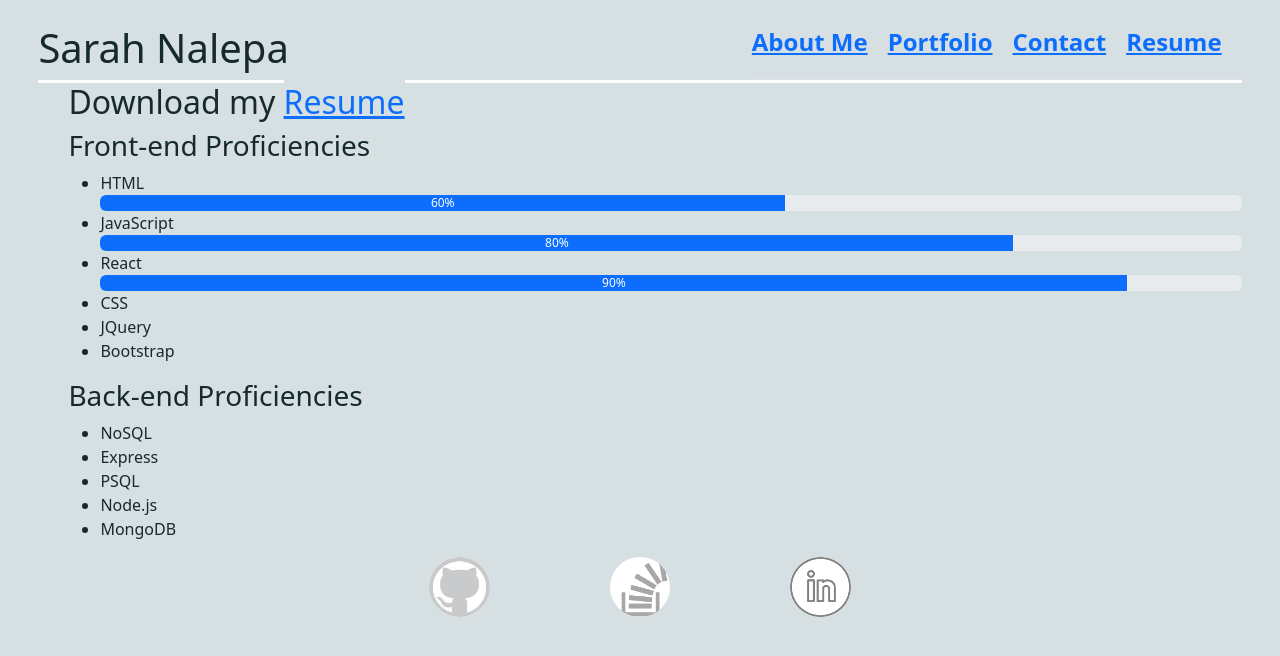
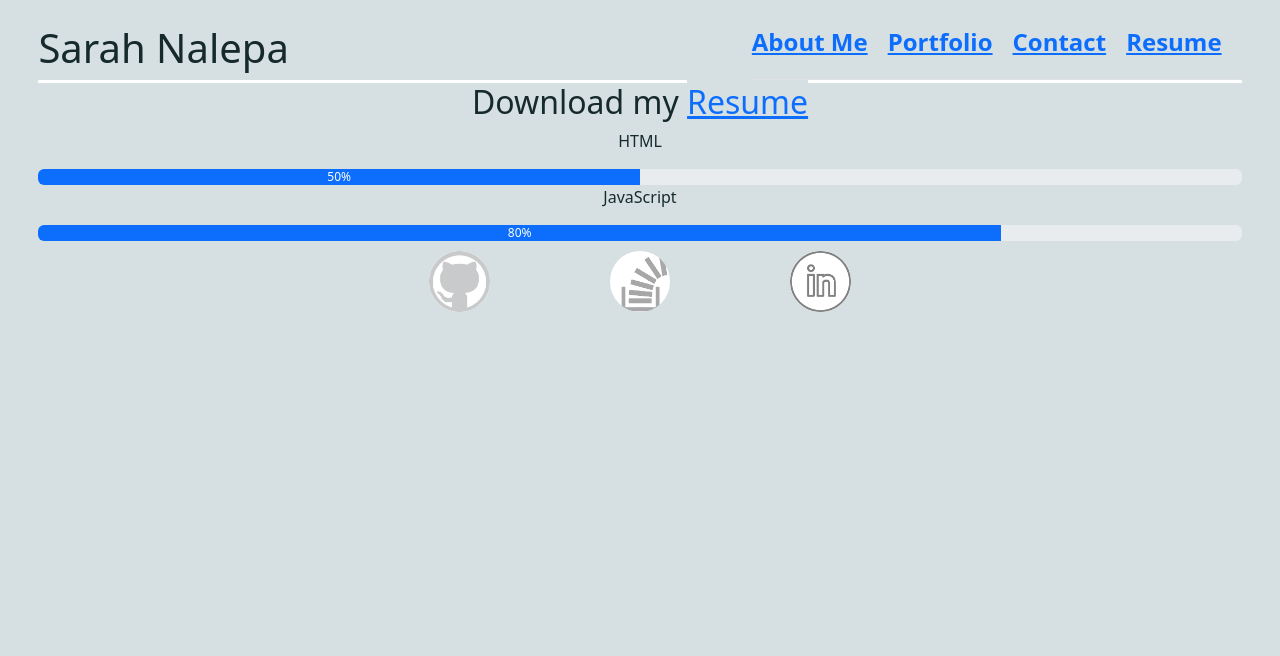
Before and after one commit to snalepa11/react-portfolio, a React (Vite) app: page /resume in a window 1280 px wide. Shown: the top 656 px of the page. Built offline with nearby package versions, Linux system fonts and the light colour scheme.

Commit message:
refactored resume page

```diff
--- a/src/pages/Resume.jsx
+++ b/src/pages/Resume.jsx
@@ -2,20 +2,36 @@ import "../App.css";
 import pdf from "../components/Resume2024.pdf";
 import ProgressBar from "react-bootstrap/ProgressBar";
 
-// const languageArray = [
-//   { title: "HTML", percentage: "50%" },
-//   { title: "JavaScript", percentage: "80%" },
-// ];
+const languageArray = [
+  { title: "HTML", percentage: "50" },
+  { title: "JavaScript", percentage: "80" },
+];
 export default function Resume() {
-  const HTML = 60;
+  const HTML = 50;
   const JavaScript = 80;
   const React = 90;
+  const CSS = 30;
   return (
     <div>
-      {/* <p>{languageArray.title}</p>
-      <ProgressBar label={`${languageArray.percentage}%`} /> */}
+      <h2>
+        Download my{" "}
+        <a href={pdf} target="_blank">
+          Resume
+        </a>
+      </h2>
+      {languageArray.map((language) => {
+        return (
+          <div>
+            <p>{language.title}</p>
+            <ProgressBar
+              now={language.percentage}
+              label={`${language.percentage}%`}
+            />
+          </div>
+        );
+      })}
 
-      <div class="left">
+      {/* <div class="left">
         <h2>
           Download my{" "}
           <a href={pdf} target="_blank">
@@ -36,7 +52,10 @@ export default function Resume() {
             React
             <ProgressBar now={React} label={`${React}%`} />
           </li>
-          <li>CSS</li>
+          <li>
+            CSS
+            <ProgressBar now={CSS} label={`${CSS}%`} />
+          </li>
           <li>JQuery</li>
           <li>Bootstrap</li>
         </ul>
@@ -48,7 +67,7 @@ export default function Resume() {
           <li>Node.js</li>
           <li>MongoDB</li>
         </ul>
-      </div>
+      </div> */}
     </div>
   );
 }
```
